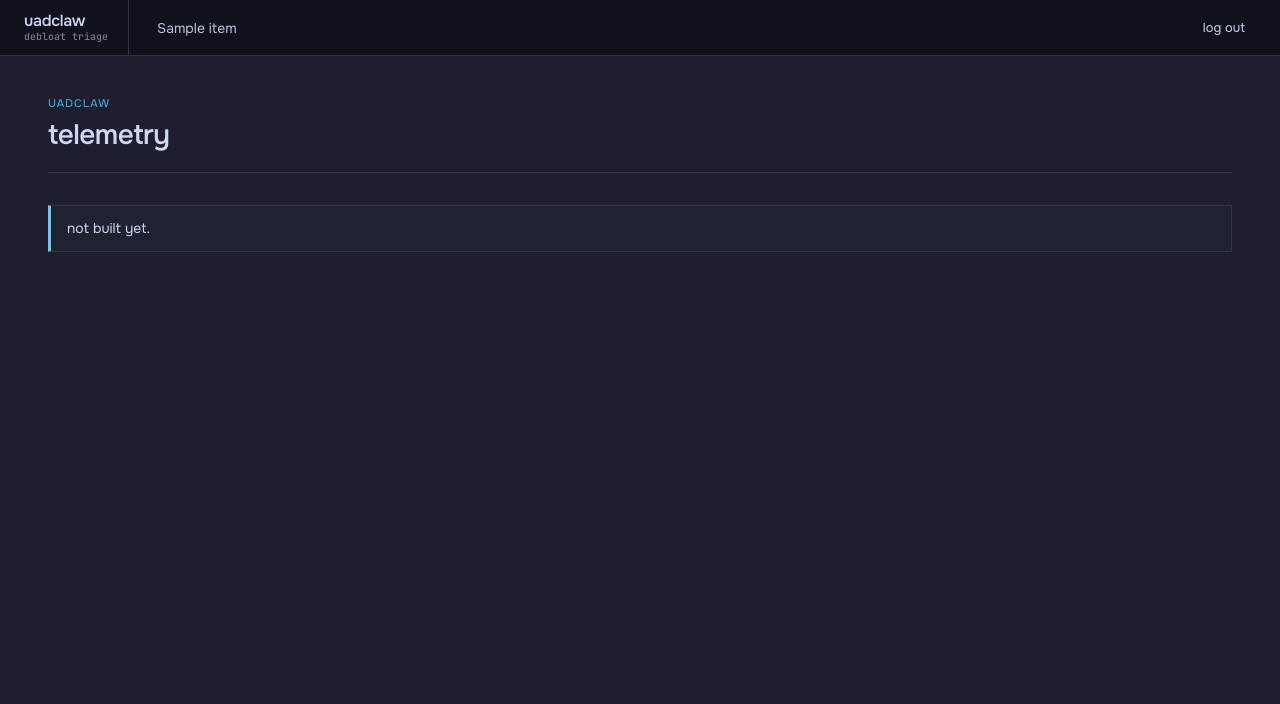
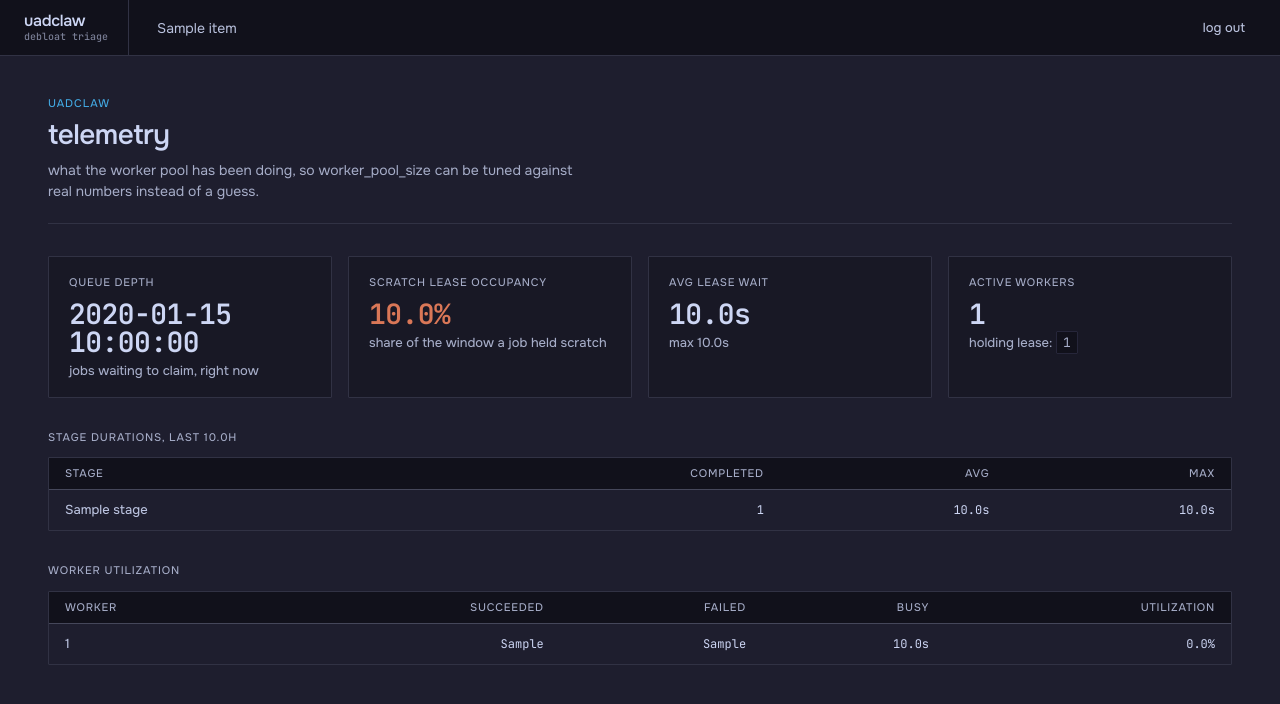
Before and after one commit to uwuclxdy/uadclaw, a Python web app: template src/uadclaw/templates/telemetry.html in a window 1280 px wide. Shown: the top 704 px of the page. Run offline with Jinja, Linux system fonts and the light colour scheme; the template is opened without the code that fills it: most values are stand-ins (such as "Sample title", 1, 10 or a date in 2020); some libraries are stand-ins or nearby versions.

Commit message:
feat(dashboard): add telemetry screen for worker-pool tuning
Stat cards (queue depth, lease occupancy, wait, active workers) plus
per-stage and per-worker tables over stats.compute_stats, auto-
refreshing on a named interval.

The refresh hx-get and a boosted nav click both carry HX-Request, so
the view also checks HX-Boosted to tell a fragment poll from a full
page navigation into the screen.

```diff
--- /dev/null
+++ b/src/uadclaw/templates/partials/telemetry_content.html
@@ -0,0 +1,88 @@
+{# The auto-refreshing body of the telemetry screen. Deliberately not extending base.html —
+   this is the fragment `telemetry.py` swaps in on the periodic poll, and it is included
+   directly by telemetry.html for the first render so the two never drift apart. #}
+{% if error is defined and error %}
+  <div class="callout callout-danger">
+    <div class="callout-body">could not load telemetry. the database query failed; check the worker logs and try again.</div>
+  </div>
+{% elif empty %}
+  <div class="callout callout-info">
+    <div class="callout-body">no job runs yet in the lookback window. queue a firmware or classification job to see utilization data here.</div>
+  </div>
+{% else %}
+  <div style="display:grid;grid-template-columns:repeat(auto-fit,minmax(180px,1fr));gap:var(--space-4);margin-bottom:var(--space-8)">
+    <div class="stat-card">
+      <div class="stat-label">queue depth</div>
+      <div class="stat-value">{{ stats.queue_depth_now }}</div>
+      <div class="stat-delta">jobs waiting to claim, right now</div>
+    </div>
+    <div class="stat-card stat-highlight">
+      <div class="stat-label">scratch lease occupancy</div>
+      <div class="stat-value">{{ "%.1f"|format(stats.lease.occupancy_pct) }}%</div>
+      <div class="stat-delta">
+        {% if stats.lease.occupancy_pct > 80 %}
+          near-saturated — another firmware-analysis worker would mostly queue behind the same lease
+        {% else %}
+          share of the window a job held scratch
+        {% endif %}
+      </div>
+    </div>
+    <div class="stat-card">
+      <div class="stat-label">avg lease wait</div>
+      <div class="stat-value">{% if stats.lease.avg_wait_seconds is not none %}{{ "%.1f"|format(stats.lease.avg_wait_seconds) }}s{% else %}—{% endif %}</div>
+      <div class="stat-delta">{% if stats.lease.max_wait_seconds is not none %}max {{ "%.1f"|format(stats.lease.max_wait_seconds) }}s{% else %}no waits recorded{% endif %}</div>
+    </div>
+    <div class="stat-card">
+      <div class="stat-label">active workers</div>
+      <div class="stat-value">{{ active_worker_count }}</div>
+      <div class="stat-delta">{% if stats.lease.current_holder_job_id %}holding lease: <code>{{ stats.lease.current_holder_job_id }}</code>{% else %}lease free{% endif %}</div>
+    </div>
+  </div>
+
+  <div class="label" style="margin-bottom:var(--space-3)">stage durations, last {{ "%.1f"|format(stats.window_seconds / 3600) }}h</div>
+  {% if stats.stage_durations %}
+  <div class="table-wrap" style="margin-bottom:var(--space-8)">
+    <table>
+      <thead>
+        <tr><th>stage</th><th class="num-col">completed</th><th class="num-col">avg</th><th class="num-col">max</th></tr>
+      </thead>
+      <tbody>
+        {% for s in stats.stage_durations %}
+        <tr>
+          <td class="table-name">{{ s.stage }}</td>
+          <td class="num-col">{{ s.completed_count }}</td>
+          <td class="num-col">{{ "%.1f"|format(s.avg_seconds) }}s</td>
+          <td class="num-col">{{ "%.1f"|format(s.max_seconds) }}s</td>
+        </tr>
+        {% endfor %}
+      </tbody>
+    </table>
+  </div>
+  {% else %}
+  <div style="color:var(--text-dim);font-size:var(--text-sm);margin-bottom:var(--space-8)">no stage completed in this window yet.</div>
+  {% endif %}
+
+  <div class="label" style="margin-bottom:var(--space-3)">worker utilization</div>
+  {% if stats.worker_utilization %}
+  <div class="table-wrap">
+    <table>
+      <thead>
+        <tr><th>worker</th><th class="num-col">succeeded</th><th class="num-col">failed</th><th class="num-col">busy</th><th class="num-col">utilization</th></tr>
+      </thead>
+      <tbody>
+        {% for w in stats.worker_utilization %}
+        <tr>
+          <td class="table-name">{{ w.worker_id }}</td>
+          <td class="num-col">{{ w.jobs_succeeded }}</td>
+          <td class="num-col">{{ w.jobs_failed }}</td>
+          <td class="num-col">{{ "%.1f"|format(w.busy_seconds) }}s</td>
+          <td class="num-col">{{ "%.1f"|format(worker_utilization_pct.get(w.worker_id, 0.0)) }}%</td>
+        </tr>
+        {% endfor %}
+      </tbody>
+    </table>
+  </div>
+  {% else %}
+  <div style="color:var(--text-dim);font-size:var(--text-sm)">no worker has run a job in this window yet.</div>
+  {% endif %}
+{% endif %}
--- a/src/uadclaw/templates/telemetry.html
+++ b/src/uadclaw/templates/telemetry.html
@@ -5,7 +5,19 @@
   <header style="margin-bottom:var(--space-8);padding-bottom:var(--space-5);border-bottom:1px solid var(--line)">
     <div class="label" style="color:var(--accent);margin-bottom:var(--space-2)">uadclaw</div>
     <h2 style="font:550 var(--text-2xl)/1.15 var(--font-sans);color:var(--text);letter-spacing:-0.02em">telemetry</h2>
+    <p style="font-size:var(--text-base);color:var(--text-dim);max-width:540px;margin-top:var(--space-2)">
+      what the worker pool has been doing, so worker_pool_size can be tuned against real numbers instead of a guess.
+    </p>
   </header>
-  <div class="callout callout-info">not built yet.</div>
+  {# The refresh cadence is `telemetry.TELEMETRY_REFRESH_INTERVAL_SECONDS`, passed in as
+     `refresh_interval_seconds` — never hardcoded here, so one constant governs both the
+     interval and this attribute. `hx-get` (not boosted) targets this same route; the view's
+     `_wants_fragment` recognizes it and returns just this div's contents. #}
+  <div id="telemetry-content"
+       hx-get="/telemetry"
+       hx-trigger="every {{ refresh_interval_seconds }}s"
+       hx-swap="innerHTML">
+    {% include "partials/telemetry_content.html" %}
+  </div>
 </section>
 {% endblock %}
```
Also changed, not shown: src/uadclaw/views/telemetry.py (+73 -3 lines), tests/test_dashboard_telemetry.py (added, +123 -0 lines).
